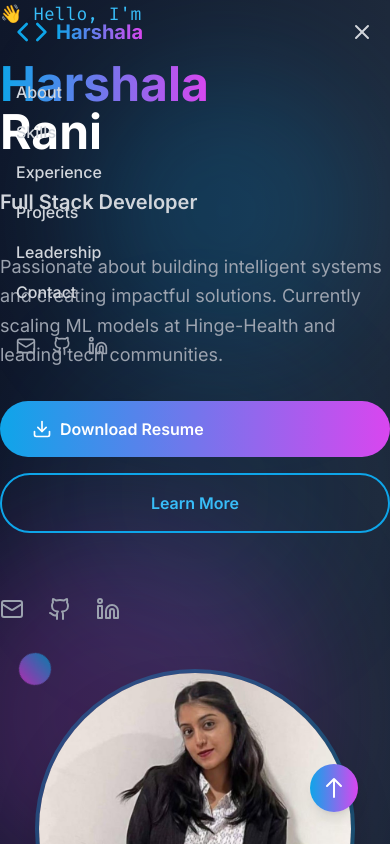
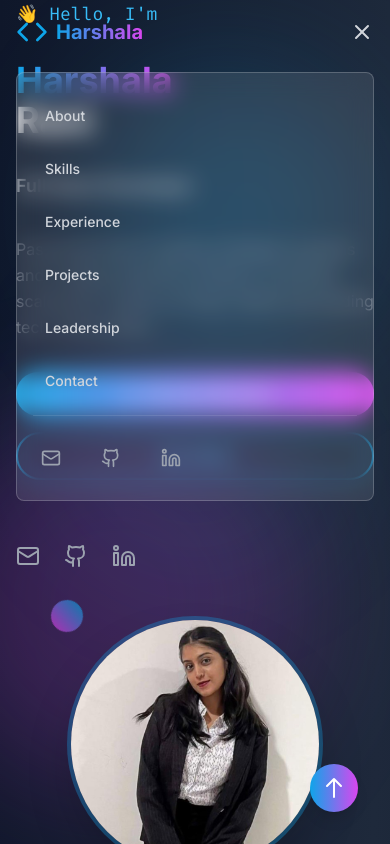
Before and after one commit to harshhala-ranii/portfolio, a React (Create React App) app: page / in a window 390 px wide. Both pictures are taken after a click on the button 362 px from the left and 32 px from the top of the page. Shown: the top 844 px of the page. Built offline with nearby package versions, Linux system fonts and the light colour scheme.

Commit message:
Make it more responsive

```diff
--- a/src/components/Experience.tsx
+++ b/src/components/Experience.tsx
@@ -54,11 +54,11 @@ const Experience: React.FC = () => {
           </p>
         </motion.div>
 
-        <div className="relative">
+        <div className="relative px-4 sm:px-0">
           {/* Timeline Line */}
           <div className="absolute left-8 md:left-1/2 transform md:-translate-x-1/2 top-0 bottom-0 w-0.5 bg-gradient-to-b from-primary-500 to-secondary-500"></div>
 
-          <div className="space-y-12">
+          <div className="space-y-8 sm:space-y-12">
             {experiences.map((experience, index) => {
               const Icon = experience.icon;
               const isEven = index % 2 === 0;
@@ -81,7 +81,7 @@ const Experience: React.FC = () => {
                   <div className={`flex-1 ${isEven ? 'md:pr-8' : 'md:pl-8'} mt-8 md:mt-0`}>
                     <motion.div
                       whileHover={{ scale: 1.02 }}
-                      className="glass-effect rounded-2xl p-8 card-hover"
+                      className="glass-effect rounded-2xl p-6 sm:p-8 card-hover"
                     >
                       {/* Header */}
                       <div className="flex items-start justify-between mb-6">
--- a/src/components/Hero.tsx
+++ b/src/components/Hero.tsx
@@ -57,7 +57,7 @@ const Hero: React.FC = () => {
               initial={{ opacity: 0, scale: 0.8 }}
               animate={{ opacity: 1, scale: 1 }}
               transition={{ delay: 0.4, duration: 0.8 }}
-              className="text-5xl md:text-7xl font-bold"
+              className="text-4xl sm:text-5xl md:text-6xl lg:text-7xl font-bold"
             >
               <span className="gradient-text">Harshala</span>
               <br />
@@ -69,7 +69,7 @@ const Hero: React.FC = () => {
               initial={{ opacity: 0 }}
               animate={{ opacity: 1 }}
               transition={{ delay: 0.6 }}
-              className="h-8 md:h-12"
+              className="h-8 sm:h-10 md:h-12"
             >
               <motion.p
                 key={currentText}
@@ -77,7 +77,7 @@ const Hero: React.FC = () => {
                 animate={{ opacity: 1, y: 0 }}
                 exit={{ opacity: 0, y: -20 }}
                 transition={{ duration: 0.5 }}
-                className="text-xl md:text-3xl font-semibold text-gray-300"
+                className="text-lg sm:text-xl md:text-2xl lg:text-3xl font-semibold text-gray-300"
               >
                 {texts[currentText]}
               </motion.p>
@@ -88,7 +88,7 @@ const Hero: React.FC = () => {
               initial={{ opacity: 0 }}
               animate={{ opacity: 1 }}
               transition={{ delay: 0.8 }}
-              className="text-lg text-gray-400 leading-relaxed"
+              className="text-base sm:text-lg text-gray-400 leading-relaxed max-w-2xl"
             >
               Passionate about building intelligent systems and creating impactful solutions.
               Currently scaling ML models at Hinge-Health and leading tech communities.
@@ -104,9 +104,9 @@ const Hero: React.FC = () => {
               <motion.button
                 whileHover={{ scale: 1.05 }}
                 whileTap={{ scale: 0.95 }}
-                className="px-8 py-4 bg-gradient-to-r from-primary-500 to-secondary-500 text-white font-semibold rounded-full flex items-center space-x-2 hover:shadow-lg transition-all duration-300"
+                className="px-6 sm:px-8 py-3 sm:py-4 bg-gradient-to-r from-primary-500 to-secondary-500 text-white font-semibold rounded-full flex items-center justify-center space-x-2 hover:shadow-lg transition-all duration-300 text-sm sm:text-base"
               >
-                <Download className="w-5 h-5" />
+                <Download className="w-4 h-4 sm:w-5 sm:h-5" />
                 <span>Download Resume</span>
               </motion.button>
 
@@ -114,7 +114,7 @@ const Hero: React.FC = () => {
                 whileHover={{ scale: 1.05 }}
                 whileTap={{ scale: 0.95 }}
                 onClick={scrollToAbout}
-                className="px-8 py-4 border-2 border-primary-500 text-primary-400 font-semibold rounded-full hover:bg-primary-500 hover:text-white transition-all duration-300"
+                className="px-6 sm:px-8 py-3 sm:py-4 border-2 border-primary-500 text-primary-400 font-semibold rounded-full hover:bg-primary-500 hover:text-white transition-all duration-300 text-sm sm:text-base"
               >
                 Learn More
               </motion.button>
@@ -173,7 +173,7 @@ const Hero: React.FC = () => {
                 transition={{ duration: 0.8, delay: 0.5 }}
                 className="relative"
               >
-                                 <div className="w-80 h-80 md:w-96 md:h-96 rounded-full overflow-hidden border-4 border-primary-500/30 shadow-2xl">
+                                 <div className="w-64 h-64 sm:w-80 sm:h-80 md:w-96 md:h-96 rounded-full overflow-hidden border-4 border-primary-500/30 shadow-2xl">
                    <img
                      src="/profile-image.jpg"
                      alt="Harshala Rani - Full Stack Developer & ML Engineer"
--- a/src/components/Navbar.tsx
+++ b/src/components/Navbar.tsx
@@ -116,23 +116,23 @@ const Navbar: React.FC = () => {
             height: isOpen ? 'auto' : 0,
           }}
           transition={{ duration: 0.3 }}
-          className="md:hidden overflow-hidden"
+          className="md:hidden overflow-hidden glass-effect rounded-lg mt-2"
         >
-          <div className="py-4 space-y-4">
+          <div className="py-6 px-4 space-y-4">
             {navItems.map((item) => (
               <motion.button
                 key={item.name}
                 whileHover={{ x: 10 }}
                 onClick={() => scrollToSection(item.href)}
-                className="block w-full text-left text-gray-300 hover:text-primary-400 transition-colors font-medium"
+                className="block w-full text-left text-gray-300 hover:text-primary-400 transition-colors font-medium py-2 px-3 rounded-lg hover:bg-white/5"
               >
                 {item.name}
               </motion.button>
             ))}
-            <div className="flex space-x-4 pt-4">
+            <div className="flex space-x-6 pt-6 border-t border-white/10">
               <a
                 href="mailto:harshalarani3@gmail.com"
-                className="text-gray-400 hover:text-primary-400 transition-colors"
+                className="text-gray-400 hover:text-primary-400 transition-colors p-2 rounded-lg hover:bg-white/5"
               >
                 <Mail className="w-5 h-5" />
               </a>
@@ -140,7 +140,7 @@ const Navbar: React.FC = () => {
                 href="https://github.com/harshhala-ranii"
                 target="_blank"
                 rel="noopener noreferrer"
-                className="text-gray-400 hover:text-primary-400 transition-colors"
+                className="text-gray-400 hover:text-primary-400 transition-colors p-2 rounded-lg hover:bg-white/5"
               >
                 <Github className="w-5 h-5" />
               </a>
@@ -148,7 +148,7 @@ const Navbar: React.FC = () => {
                 href="https://www.linkedin.com/in/harshala-rani-a26880244/"
                 target="_blank"
                 rel="noopener noreferrer"
-                className="text-gray-400 hover:text-primary-400 transition-colors"
+                className="text-gray-400 hover:text-primary-400 transition-colors p-2 rounded-lg hover:bg-white/5"
               >
                 <Linkedin className="w-5 h-5" />
               </a>
--- a/src/components/Projects.tsx
+++ b/src/components/Projects.tsx
@@ -67,7 +67,7 @@ const Projects: React.FC = () => {
           </p>
         </motion.div>
 
-        <div className="grid lg:grid-cols-2 gap-8 mb-16">
+        <div className="grid grid-cols-1 lg:grid-cols-2 gap-6 sm:gap-8 mb-12 sm:mb-16">
           {projects.map((project, index) => {
             const Icon = project.icon;
 
@@ -84,7 +84,7 @@ const Projects: React.FC = () => {
               >
                 <motion.div
                   whileHover={{ scale: 1.02 }}
-                  className="glass-effect rounded-2xl p-8 h-full card-hover"
+                  className="glass-effect rounded-2xl p-6 sm:p-8 h-full card-hover"
                 >
                   {/* Project Header */}
                   <div className="flex items-start justify-between mb-6">
--- a/src/components/Skills.tsx
+++ b/src/components/Skills.tsx
@@ -97,7 +97,7 @@ const Skills: React.FC = () => {
           whileInView={{ opacity: 1, y: 0 }}
           transition={{ duration: 0.6 }}
           viewport={{ once: true }}
-          className="flex flex-wrap justify-center gap-4 mb-12"
+          className="flex flex-wrap justify-center gap-2 sm:gap-4 mb-8 sm:mb-12 px-4"
         >
           {skillCategories.map((category) => {
             const Icon = category.icon;
@@ -126,7 +126,7 @@ const Skills: React.FC = () => {
           whileInView={{ opacity: 1 }}
           transition={{ duration: 0.8 }}
           viewport={{ once: true }}
-          className="grid grid-cols-1 md:grid-cols-2 lg:grid-cols-3 gap-6"
+          className="grid grid-cols-1 sm:grid-cols-2 lg:grid-cols-3 gap-4 sm:gap-6 px-4 sm:px-0"
         >
           {getFilteredSkills().map((skill, index) => (
             <motion.div
--- a/src/index.css
+++ b/src/index.css
@@ -11,6 +11,15 @@
 
   body {
     font-family: 'Inter', sans-serif;
+    -webkit-font-smoothing: antialiased;
+    -moz-osx-font-smoothing: grayscale;
+  }
+
+  /* Mobile-specific improvements */
+  @media (max-width: 640px) {
+    body {
+      font-size: 14px;
+    }
   }
 }
 
@@ -32,11 +41,11 @@
   }
 
   .section-padding {
-    @apply py-20 px-4 sm:px-6 lg:px-8;
+    @apply py-12 sm:py-16 lg:py-20 px-4 sm:px-6 lg:px-8;
   }
 
   .container-custom {
-    @apply max-w-7xl mx-auto;
+    @apply max-w-7xl mx-auto px-4 sm:px-6 lg:px-8;
   }
 }
 
```
